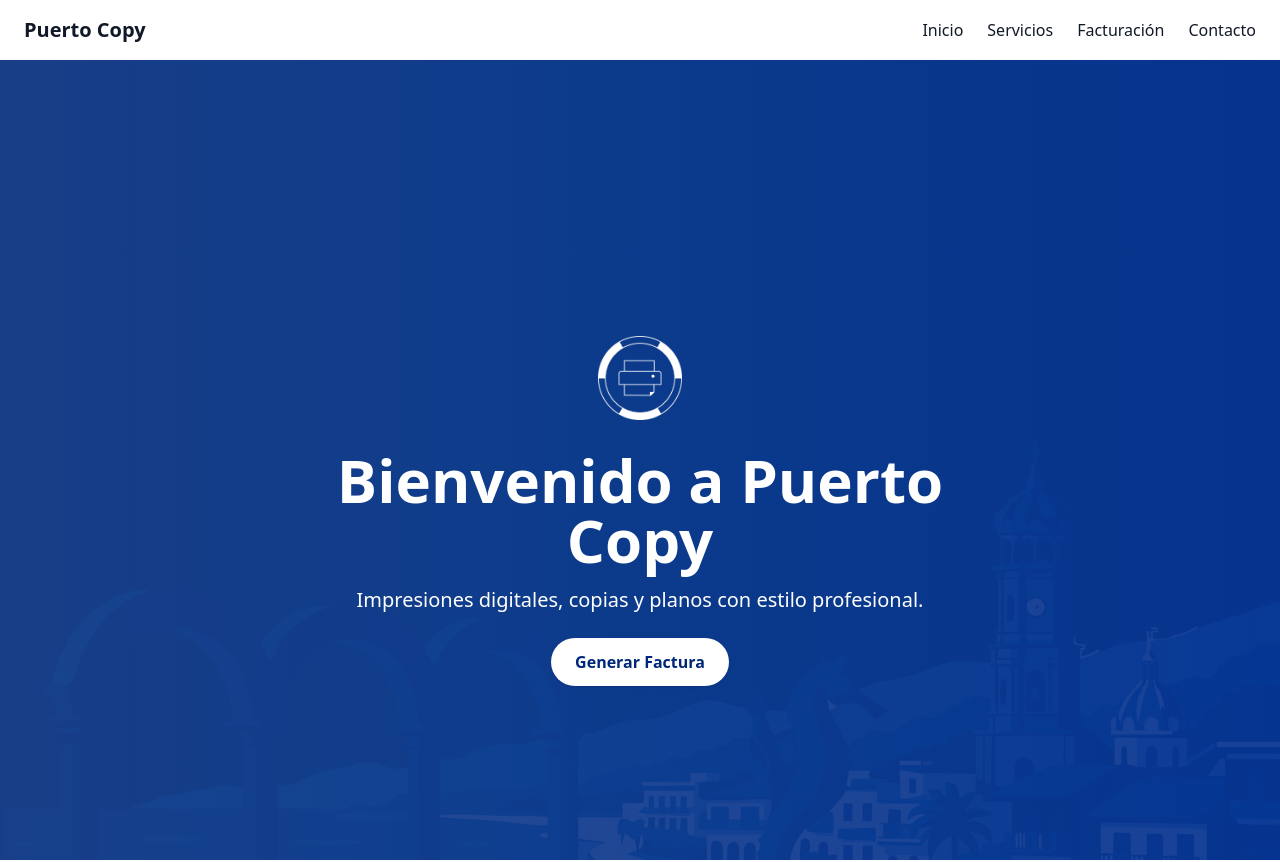
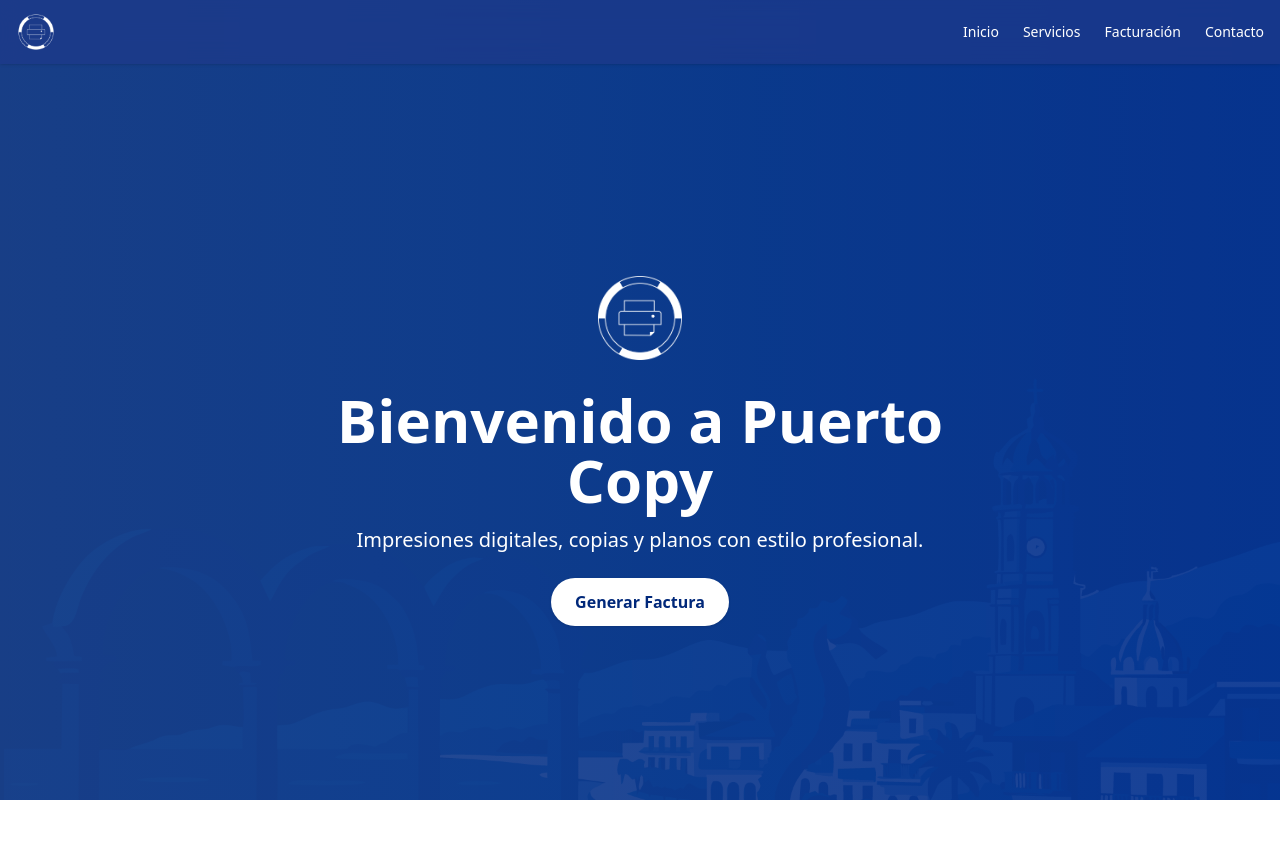
Before and after one commit to puertocopy/puerto-copy-site, a Next.js app: page / in a window 1280 px wide. Shown: the top 862 px of the page. Built offline with nearby package versions, Linux system fonts and the light colour scheme.

Commit message:
Agrega log de datos recibidos en la API de generar factura

```diff
--- a/components/Navbar.js
+++ b/components/Navbar.js
@@ -1,15 +1,16 @@
-import Link from "next/link"
-
+// components/Navbar.tsx
 export default function Navbar() {
   return (
-    <nav className="flex justify-between items-center px-6 py-4 shadow bg-white">
-      <div className="text-xl font-bold">Puerto Copy</div>
-      <div className="space-x-6">
-        <Link href="/">Inicio</Link>
-        <Link href="/servicios">Servicios</Link>
-        <Link href="/facturacion">Facturación</Link>
-        <Link href="/contacto">Contacto</Link>
+    <nav className="fixed top-0 w-full z-50 bg-blue-900 bg-opacity-70 backdrop-blur-md shadow">
+      <div className="max-w-7xl mx-auto px-4 py-3 flex justify-between items-center">
+        <img src="/logoweb.png" alt="Puerto Copy Logo" className="h-10 w-auto" />
+        <ul className="flex gap-6 text-sm font-medium text-white">
+          <li className="hover:text-blue-300 cursor-pointer">Inicio</li>
+          <li className="hover:text-blue-300 cursor-pointer">Servicios</li>
+          <li className="hover:text-blue-300 cursor-pointer">Facturación</li>
+          <li className="hover:text-blue-300 cursor-pointer">Contacto</li>
+        </ul>
       </div>
     </nav>
-  )
+  );
 }
```
